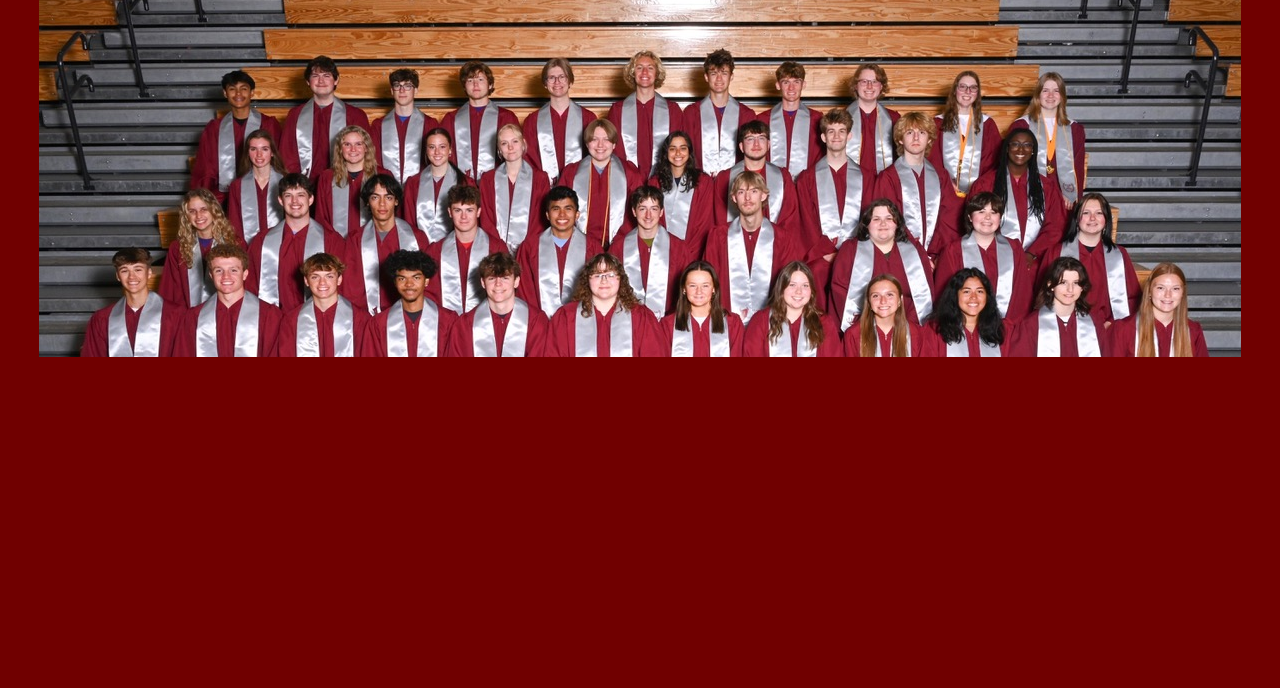
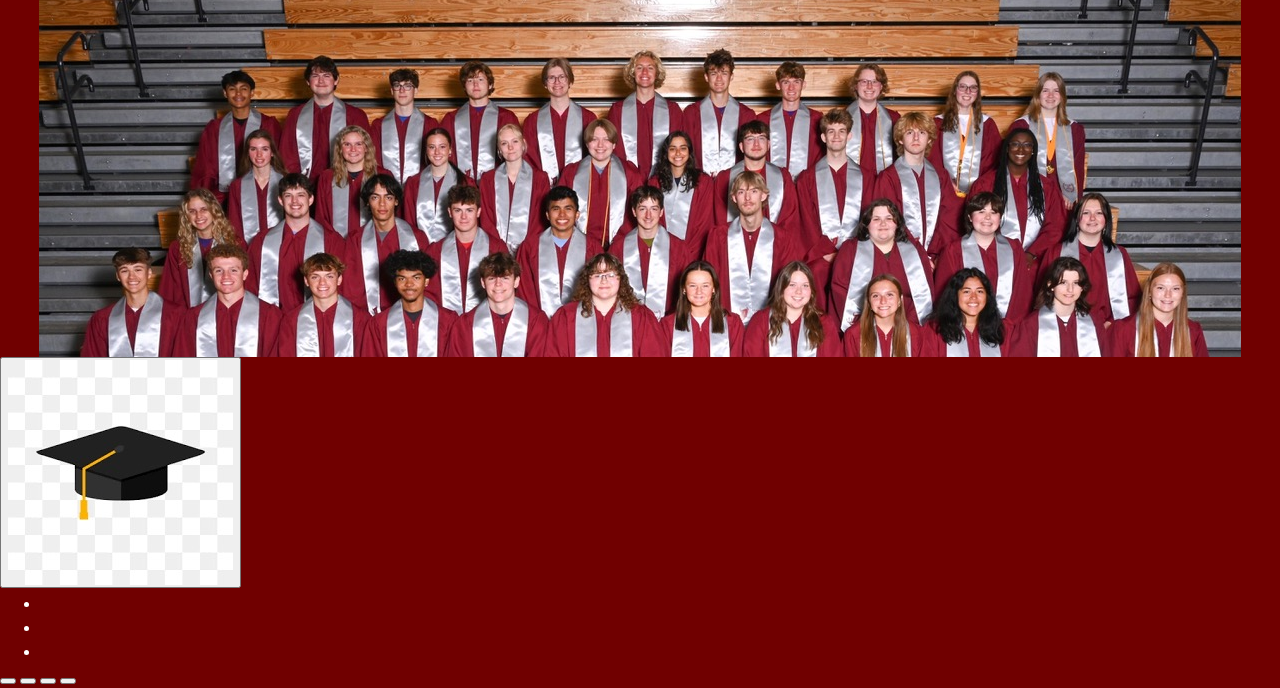
Before and after one commit to kbmke/graduation2024, a plain HTML site: page index.html in a window 1280 px wide. Shown: the part 167-855 px from the top of the page. Before the commit the page ends 800 px from the top, so only its background shows below. Drawn offline with Linux system fonts and the light colour scheme.

Commit message:
added carousel to html

```diff
--- a/index.html
+++ b/index.html
@@ -10,6 +10,7 @@
     <link rel="stylesheet" href="/assets/main.css" />
   </head>
   <body>
+    <!-- NAVIGATION START-->
     <nav>
       <ul class="navbar">
         <li class="nav-item">Home</li>
@@ -17,13 +18,41 @@
         <li class="nav-item">Contact</li>
       </ul>
     </nav>
+
+    <!-- NAVIGATION END-->
     <main>
+      <!-- HEADER START-->
       <h1 class="header">Graduation 2024</h1>
       <img
         id="classOf24pic"
         src="assets/images/classOf24pic.jpeg"
         alt="class of 2024 group photo on bleachers"
       />
+      <!-- HEADER END-->
+      <!-- CAROUSEL START-->
+      <div class="carousel">
+        <button class="carousel_button--left">
+          <img src="/assets/images/gradCap.png" alt="" />
+        </button>
+        <div class="carousel track-container">
+          <ul class="carousel_track">
+            <li class="carousel_slide">
+              <!-- <img src="" alt=""> -->
+            </li>
+            <li class="carousel_slide">
+              <!-- <img src="" alt=""> -->
+            </li>
+            <li class="carousel_slide">
+              <!-- <img src="" alt=""> -->
+            </li>
+          </ul>
+        </div>
+        <button class="carousel_button--right"></button>
+        <button class="carousel_indicator"></button>
+        <button class="carousel_indicator"></button>
+        <button class="carousel_indicator"></button>
+      </div>
+      <!-- CAROUSEL END -->
     </main>
   </body>
 </html>
```
